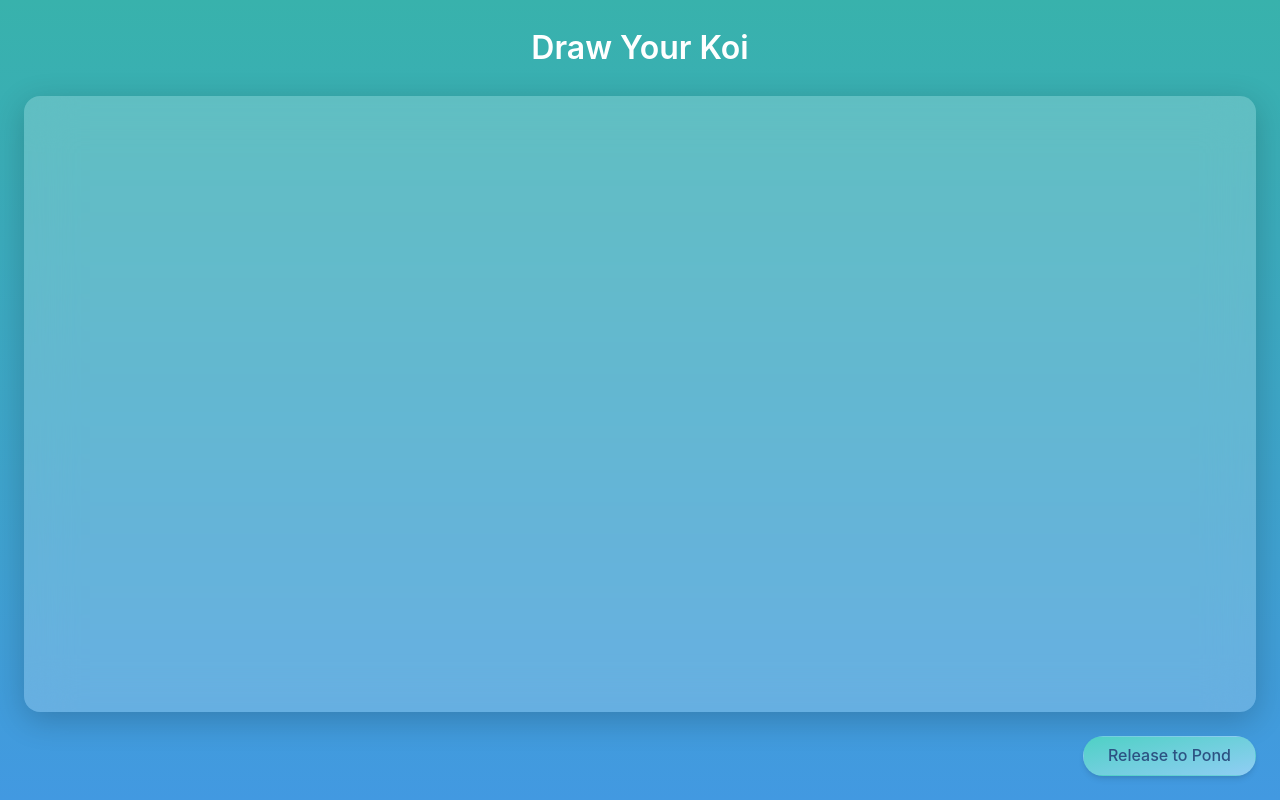
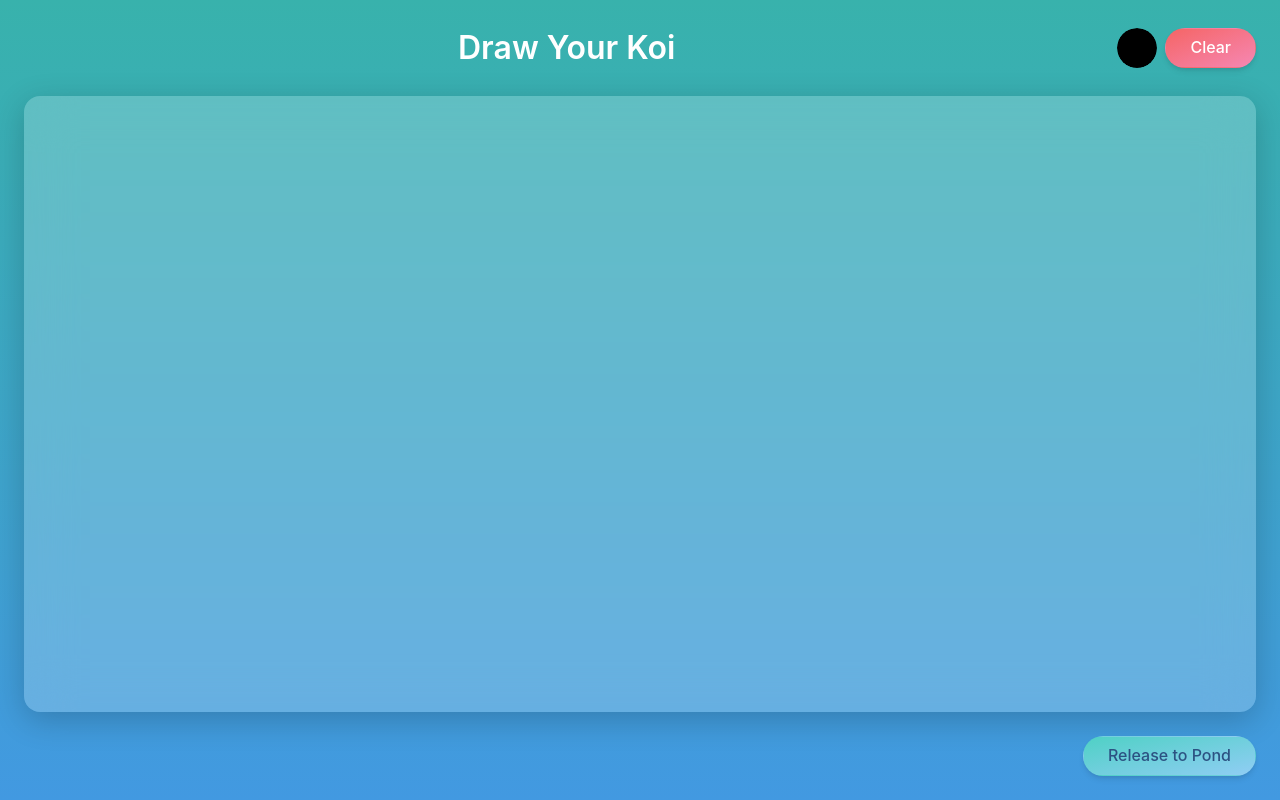
Before and after one commit to harunrasyid/ikeno, a React (Vite) app: page /draw in a window 1280 px wide. Built offline with nearby package versions, Linux system fonts and the light colour scheme.

Commit message:
Changes: - Feat: add draw hooks, to run the drawing logic
Impacted:
- Draw module

```diff
--- a/src/modules/draw/pages/DrawPage/DrawPage.style.ts
+++ b/src/modules/draw/pages/DrawPage/DrawPage.style.ts
@@ -11,10 +11,61 @@ const styles: { [key: string]: SystemStyleObject } = {
     bgGradient: "linear(to-b, teal.400, blue.400)",
   },
 
+  titleContainer: {
+    width: "100%",
+    justifyContent: "space-between",
+  },
   title: {
     color: "white",
     fontWeight: "600",
     fontSize: "xx-large",
+  },
+  color: {
+    width: "40px",
+    height: "40px",
+    padding: "0",
+    border: "none",
+    borderRadius: "full",
+    background: "none",
+    appearance: "none",
+    WebkitAppearance: "none",
+    MozAppearance: "none",
+    overflow: "hidden",
+    cursor: "pointer",
+    "&::-webkit-color-swatch-wrapper": {
+      padding: 0,
+    },
+    "&::-webkit-color-swatch": {
+      border: "none",
+      borderRadius: "50%",
+    },
+    "&::-moz-color-swatch": {
+      border: "none",
+      borderRadius: "50%",
+    },
+  },
+  clearButton: {
+    bgGradient: "linear(to-br, red.400, pink.300)",
+    color: "white",
+    borderRadius: "full",
+    px: 6,
+    py: 4,
+    fontWeight: "medium",
+    boxShadow: "md",
+    transition: "all 0.3s ease-in-out",
+    _hover: {
+      bgGradient: "linear(to-br, red.500, pink.400)",
+      boxShadow: "lg",
+      transform: "scale(1.05)",
+    },
+    _active: {
+      transform: "scale(0.98)",
+      boxShadow: "sm",
+    },
+    _focus: {
+      outline: "none",
+      boxShadow: "0 0 0 3px rgba(255, 100, 100, 0.4)",
+    },
   },
 
   canvasContainer: {
--- a/src/modules/draw/pages/DrawPage/DrawPage.tsx
+++ b/src/modules/draw/pages/DrawPage/DrawPage.tsx
@@ -1,22 +1,57 @@
-import { Button, Text, VStack } from "@chakra-ui/react";
+import { Button, HStack, Input, Spacer, Text, VStack } from "@chakra-ui/react";
 import { styles } from "./DrawPage.style";
+import { useDraw } from "./hooks";
 
 export const DrawPage = () => {
+  const { canvasRef, exportImage, color, setColor, clearCanvas } = useDraw();
+
+  const handleExport = () => {
+    const image = exportImage();
+    if (image) {
+      const link = document.createElement("a");
+      link.href = image;
+      link.download = "koi_drawing.png";
+      link.click();
+    }
+  };
+
   return (
     <VStack sx={styles.page}>
-      {/* Title */}
-      <Text sx={styles.title}>Draw Your Koi</Text>
+      {/* Title & Settings */}
+      <HStack sx={styles.titleContainer}>
+        <Spacer />
+
+        {/* Title */}
+        <Text sx={styles.title}>Draw Your Koi</Text>
+        <Spacer />
+
+        {/* Color */}
+        <Input
+          type="color"
+          value={color}
+          onChange={(e) => setColor(e.target.value)}
+          sx={styles.color}
+        />
+
+        {/* Clear Canvas */}
+        <Button onClick={clearCanvas} sx={styles.clearButton}>
+          Clear
+        </Button>
+      </HStack>
 
       {/* Drawing Canvas */}
       <VStack sx={styles.canvasContainer}>
         <canvas
+          ref={canvasRef}
           style={{ width: "100%", height: "100%", cursor: "crosshair" }}
         />
       </VStack>
 
       {/* Submit Button */}
       <VStack sx={styles.buttonContainer}>
-        <Button sx={styles.button}>Release to Pond</Button>
+        <Button sx={styles.button} onClick={handleExport}>
+          Release to Pond
+        </Button>
       </VStack>
     </VStack>
   );
--- /dev/null
+++ b/src/modules/draw/pages/DrawPage/hooks/index.ts
@@ -0,0 +1 @@
+export * from "./useDraw";
--- /dev/null
+++ b/src/modules/draw/pages/DrawPage/hooks/useDraw.ts
@@ -0,0 +1,126 @@
+import { useRef, useEffect, useCallback, useState } from "react";
+
+export const useDraw = () => {
+  const canvasRef = useRef<HTMLCanvasElement | null>(null);
+  const isDrawing = useRef(false);
+  const context = useRef<CanvasRenderingContext2D | null>(null);
+  const [color, setColor] = useState("#000000");
+  const isInitialized = useRef(false);
+
+  const getEventPosition = (e: MouseEvent | TouchEvent) => {
+    const canvas = canvasRef.current!;
+    const rect = canvas.getBoundingClientRect();
+    if (e instanceof MouseEvent) {
+      return {
+        x: e.clientX - rect.left,
+        y: e.clientY - rect.top,
+      };
+    } else {
+      const touch = e.touches[0];
+      return {
+        x: touch.clientX - rect.left,
+        y: touch.clientY - rect.top,
+      };
+    }
+  };
+
+  const startDrawing = useCallback((e: MouseEvent | TouchEvent) => {
+    isDrawing.current = true;
+    const { x, y } = getEventPosition(e);
+    context.current?.beginPath();
+    context.current?.moveTo(x, y);
+  }, []);
+
+  const draw = useCallback(
+    (e: MouseEvent | TouchEvent) => {
+      if (!isDrawing.current) return;
+      const { x, y } = getEventPosition(e);
+      if (context.current) {
+        context.current.strokeStyle = color;
+        context.current.lineTo(x, y);
+        context.current.stroke();
+      }
+    },
+    [color],
+  );
+
+  const endDrawing = useCallback(() => {
+    isDrawing.current = false;
+    context.current?.closePath();
+  }, []);
+
+  const exportImage = useCallback(() => {
+    const canvas = canvasRef.current;
+    return canvas?.toDataURL("image/png");
+  }, []);
+
+  const clearCanvas = useCallback(() => {
+    const canvas = canvasRef.current;
+    if (canvas && context.current) {
+      context.current.clearRect(0, 0, canvas.width, canvas.height);
+    }
+  }, []);
+
+  useEffect(() => {
+    const canvas = canvasRef.current;
+    if (!canvas) return;
+
+    if (!isInitialized.current) {
+      canvas.width = canvas.offsetWidth;
+      canvas.height = canvas.offsetHeight;
+      isInitialized.current = true;
+    }
+
+    // Save existing drawing
+    const prevImage = canvas.toDataURL();
+
+    const ctx = canvas.getContext("2d");
+    if (ctx) {
+      ctx.lineWidth = 10;
+      ctx.lineCap = "round";
+      ctx.strokeStyle = color;
+      context.current = ctx;
+
+      // Restore previous drawing
+      const img = new Image();
+      img.src = prevImage;
+      img.onload = () => {
+        ctx.drawImage(img, 0, 0);
+      };
+    }
+
+    const handleMouseDown = (e: MouseEvent) => startDrawing(e);
+    const handleMouseMove = (e: MouseEvent) => draw(e);
+    const handleMouseUp = () => endDrawing();
+
+    const handleTouchStart = (e: TouchEvent) => startDrawing(e);
+    const handleTouchMove = (e: TouchEvent) => draw(e);
+    const handleTouchEnd = () => endDrawing();
+
+    canvas.addEventListener("mousedown", handleMouseDown);
+    canvas.addEventListener("mousemove", handleMouseMove);
+    window.addEventListener("mouseup", handleMouseUp);
+
+    canvas.addEventListener("touchstart", handleTouchStart);
+    canvas.addEventListener("touchmove", handleTouchMove);
+    window.addEventListener("touchend", handleTouchEnd);
+
+    return () => {
+      canvas.removeEventListener("mousedown", handleMouseDown);
+      canvas.removeEventListener("mousemove", handleMouseMove);
+      window.removeEventListener("mouseup", handleMouseUp);
+
+      canvas.removeEventListener("touchstart", handleTouchStart);
+      canvas.removeEventListener("touchmove", handleTouchMove);
+      window.removeEventListener("touchend", handleTouchEnd);
+    };
+  }, [color, draw, startDrawing, endDrawing]);
+
+  return {
+    canvasRef,
+    exportImage,
+    clearCanvas,
+    color,
+    setColor,
+  };
+};
```
